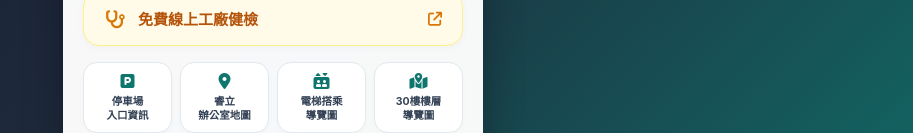
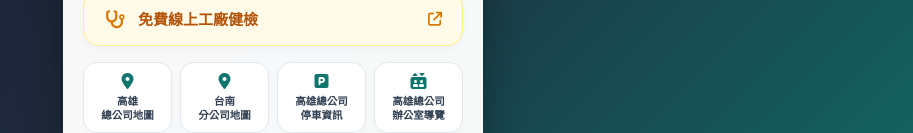
Before and after one commit to shift101260/FAN-CHING-YUN, a plain HTML site: page index.html in a window 1280 px wide. Shown: the part 672-805 px from the top of the page, without its empty margins (367-1280 px from the left). Drawn offline with Linux system fonts and the light colour scheme.

Commit message:
Update index.html

```diff
--- a/index.html
+++ b/index.html
@@ -584,21 +584,21 @@
 
         <!-- 四個並排按鈕區塊 -->
         <div class="nav-grid">
-            <a href="https://www.google.com/maps/dir/?api=1&destination=22.609413,120.302845" target="_blank" class="nav-card">
-                <i class="fa-solid fa-square-parking nav-icon"></i>
-                <span class="nav-label">停車場<br>入口資訊</span>
-            </a>
             <a href="https://www.google.com/maps/search/?api=1&query=高雄市苓雅區新光路38號" target="_blank" class="nav-card">
                 <i class="fa-solid fa-location-dot nav-icon"></i>
-                <span class="nav-label">睿立<br>辦公室地圖</span>
+                <span class="nav-label">高雄<br>總公司地圖</span>
             </a>
-            <div class="nav-card" onclick="openModal('elevator.jpg')">
+             <a href="https://www.google.com/maps/search/?api=1&query=臺南市安南區工明路213號" target="_blank" class="nav-card">
+                <i class="fa-solid fa-location-dot nav-icon"></i>
+                <span class="nav-label">台南<br>分公司地圖</span>
+            </a>
+             <a href="https://www.google.com/maps/dir/?api=1&destination=22.609413,120.302845" target="_blank" class="nav-card">
+                <i class="fa-solid fa-square-parking nav-icon"></i>
+                <span class="nav-label">高雄總公司<br>停車資訊</span>
+            </a>
+            <div class="nav-card" onclick="openModal('elevator.jpg', 'floor30.jpg')">
                 <i class="fa-solid fa-elevator nav-icon"></i>
-                <span class="nav-label">電梯搭乘<br>導覽圖</span>
-            </div>
-            <div class="nav-card" onclick="openModal('floor30.jpg')">
-                <i class="fa-solid fa-map-location-dot nav-icon"></i>
-                <span class="nav-label">30樓樓層<br>導覽圖</span>
+                <span class="nav-label">高雄總公司<br>辦公室導覽</span>
             </div>
         </div>
     </div>
```
